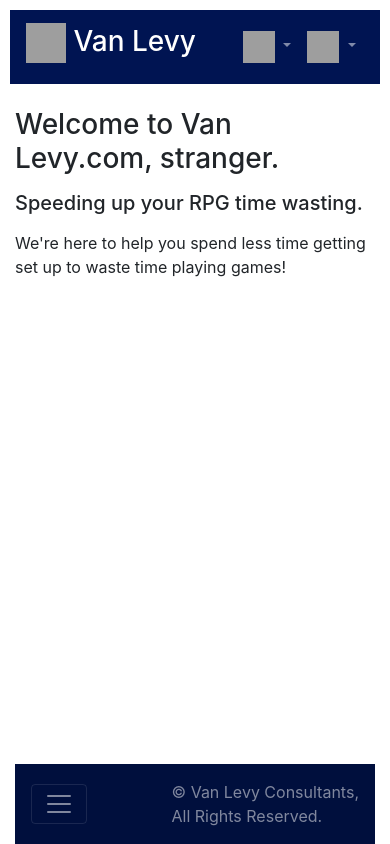
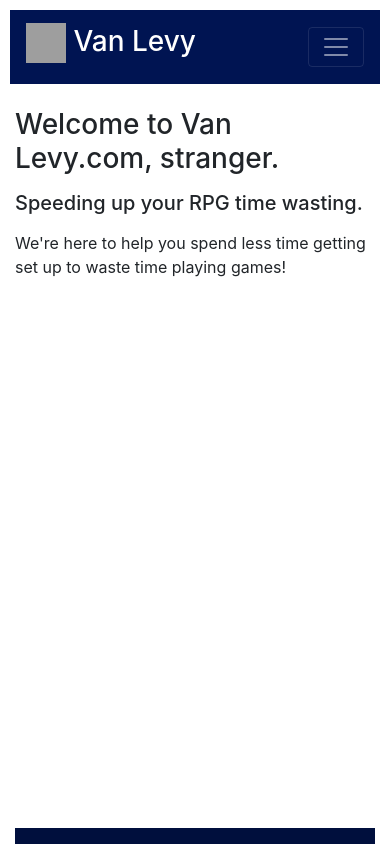
Before and after one commit to egv78/vanlevysite, a Django app: page / in a window 390 px wide. Run offline with Django 3.2, Linux system fonts and the light colour scheme; parts of the project's set-up code (start-up, migrations or seed data) failed here and were passed over; some libraries are stand-ins or nearby versions; grey boxes are pictures that could not be loaded.

Commit message:
wsgi settings and responsive tweaks

```diff
--- a/accounts/templates/accounts_base.html
+++ b/accounts/templates/accounts_base.html
@@ -1,7 +1,7 @@
 {% extends 'base.html' %}
 
 {% block navbar_characteristics %}
-    <nav class="navbar navbar-expand navbar-dark bg-dark">
+    <nav class="navbar navbar-expand-sm navbar-dark bg-dark">
 {% endblock %}
 
 {% block brand %}
--- a/swdice/templates/sw_base.html
+++ b/swdice/templates/sw_base.html
@@ -1,7 +1,7 @@
 {% extends 'base.html' %}
 
 {% block navbar_characteristics %}
-    <nav class="navbar navbar-expand-xs navbar-dark" style="background-color: #252525">
+    <nav class="navbar navbar-expand-lg navbar-dark" style="background-color: #252525">
 {% endblock %}
 
 {% block brand %}
--- a/swdice/templates/swdice/dockingbay.html
+++ b/swdice/templates/swdice/dockingbay.html
@@ -36,7 +36,7 @@
 
     <div class="container">
         <div class="row">
-            <div class="col-lg-8">
+            <div class="col-md-8">
                 <hr>
                 <h4>
                     {% if my_rooms_list %}
@@ -97,7 +97,7 @@
                     Once you've been in a room, this will be a list of direct links to get back in.
                 {% endif %}
             </div>
-            <div class="col-lg-4">
+            <div class="col-md-4">
                 <hr>
                 <h4>Make a new room
                 <a href="{% url 'swdice:makeroom' %}">
--- a/vanlevy/static/base_style.css
+++ b/vanlevy/static/base_style.css
@@ -148,9 +148,6 @@ input[type=number] {
     margin-left: 15;
 }
 
-.show-xs {
-    display: none;
-}
 
 @media screen and (max-width:1024px) {
     /* For Tablets */
@@ -225,9 +222,6 @@ input[type=number] {
         max-width: 400px;
         color:white;
         font-size: 100%;
-    }
-    .show-xs {
-        display: inline;
     }
 }
 
--- a/vanlevy/templates/vl_base.html
+++ b/vanlevy/templates/vl_base.html
@@ -1,7 +1,7 @@
 {% extends 'base.html' %}
 
 {% block navbar_characteristics %}
-    <nav class="navbar navbar-blend navbar-expand navbar-dark" style="background-color: #001452">
+    <nav class="navbar navbar-blend navbar-expand-lg navbar-dark" style="background-color: #001452">
 {% endblock %}
 
 {% block navbar_end %}
@@ -9,14 +9,10 @@
 {% endblock %}
 
 {% block bottom_navbar %}
-<div class="container" style="padding: 80px 10px 0px 0px">
+<div class="container" style="padding: 10px 10px 0px 0px">
     <div class="container" style="position: fixed; bottom: 0; ">
-        <nav class="navbar bottom navbar-expand-sm navbar-dark" style="background-color: #000F3D">
-            <button class="navbar-toggler" type="button" data-toggle="collapse" data-target="#navbarToggler"
-                    aria-controls="navbarTogglerDemo01" aria-expanded="false" aria-label="Toggle navigation">
-                <span class="navbar-toggler-icon"></span>
-            </button>
-            <div class="collapse navbar-collapse" id="navbarToggler">
+        <nav class="navbar bottom navbar-expand-lg navbar-dark" style="background-color: #000F3D">
+            <div class="collapse navbar-collapse" id="navbarSupportedContent">
               {% block bottom_navbar_links %}
                 <ul class="navbar-nav mr-auto">
                   <li>
@@ -36,10 +32,10 @@
                   </li>
                 </ul>
               {% endblock %}
+                <span class="navbar-text">
+                  &copy; Van Levy Consultants, All Rights Reserved.
+                </span>
             </div>
-            <span class="navbar-text">
-              &copy; Van Levy Consultants, <span class="show-xs"><br></span>All Rights Reserved.
-            </span>
         </nav>
     </div>
 </div>
--- a/vanlevysite/settings/prod.py
+++ b/vanlevysite/settings/prod.py
@@ -5,7 +5,7 @@ from vanlevysite.settings.base import *
 DEBUG = False
 
 # change ALLOWED_HOSTS on launch
-ALLOWED_HOSTS = ['35.175.243.191', '.vanlevy.com', 'www.vanlevy.com']
+ALLOWED_HOSTS = ['35.175.243.191']
 
 # local settings
 try:
--- a/vanlevysite/wsgi.py
+++ b/vanlevysite/wsgi.py
@@ -12,6 +12,6 @@ import os
 from django.core.wsgi import get_wsgi_application
 
 
-os.environ.setdefault("DJANGO_SETTINGS_MODULE", "vanlevysite.settings.prod")
+os.environ.setdefault("DJANGO_SETTINGS_MODULE", "vanlevysite.settings.dev")
 
 application = get_wsgi_application()
```
Also changed, not shown: 1 other file.
